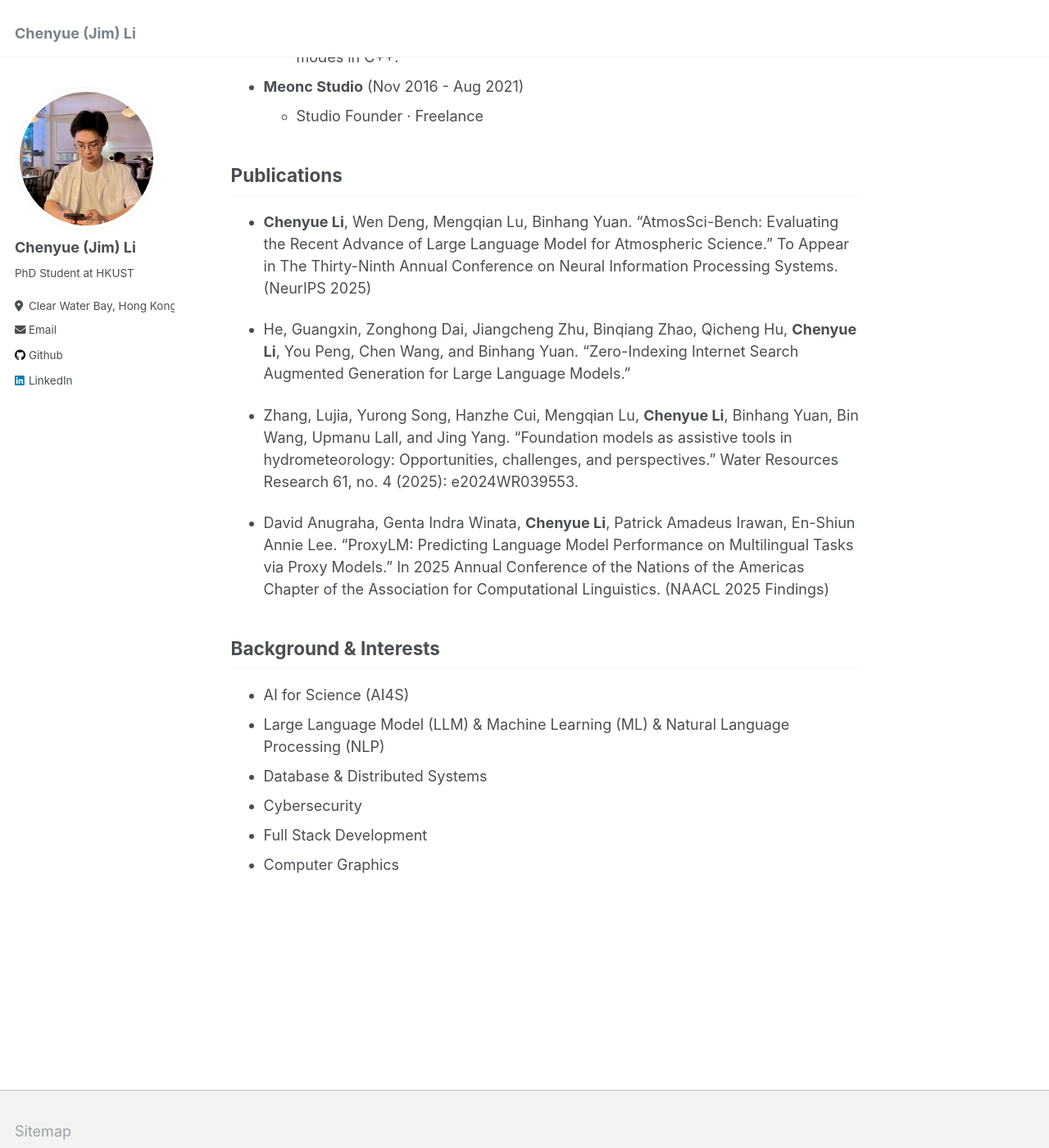
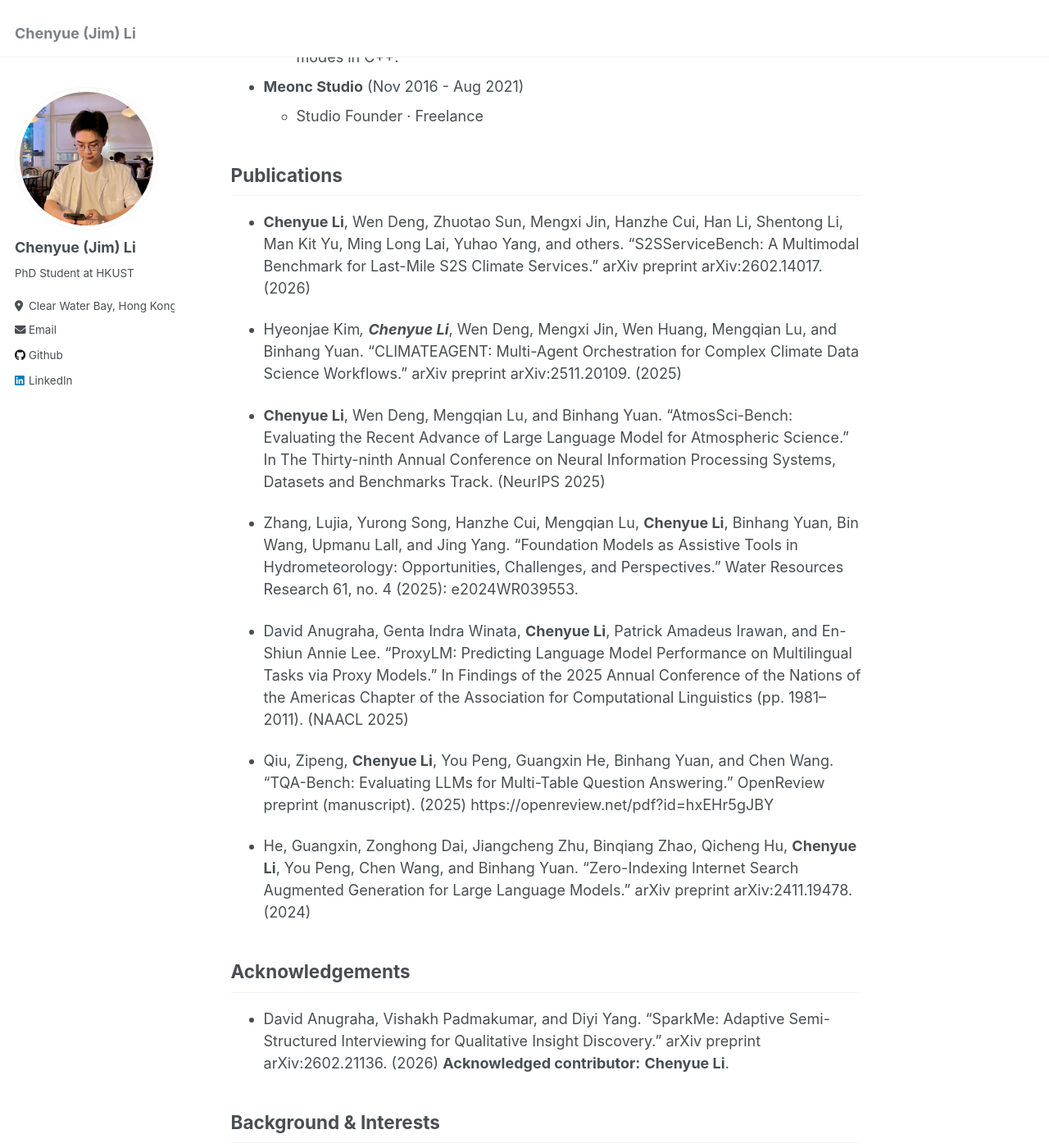
Before and after one commit to jimschenchen/jimschenchen.github.io, a Jekyll site: the page built from _pages/about.md, in a window 1280 px wide and 1400 px high, scrolled down 990 px. Shown: the whole window at 82% size. Built offline with Jekyll 4.4.1, drawn with Linux system fonts in a browser that asks for light colours.

Commit message:
Update about.md

```diff
--- a/_pages/about.md
+++ b/_pages/about.md
@@ -37,14 +37,24 @@ https://www.mindspore.cn/en.
 Publications
 -----
 
-- <b>Chenyue Li</b>, Wen Deng, Mengqian Lu, Binhang Yuan. "AtmosSci-Bench: Evaluating the Recent Advance of Large Language Model for Atmospheric Science." To Appear in The Thirty-Ninth Annual Conference on Neural Information Processing Systems. (NeurIPS 2025)
+- <b>Chenyue Li</b>, Wen Deng, Zhuotao Sun, Mengxi Jin, Hanzhe Cui, Han Li, Shentong Li, Man Kit Yu, Ming Long Lai, Yuhao Yang, and others. "S2SServiceBench: A Multimodal Benchmark for Last-Mile S2S Climate Services." arXiv preprint arXiv:2602.14017. (2026)
 
-- He, Guangxin, Zonghong Dai, Jiangcheng Zhu, Binqiang Zhao, Qicheng Hu, <b>Chenyue Li</b>, You Peng, Chen Wang, and Binhang Yuan. "Zero-Indexing Internet Search Augmented Generation for Large Language Models."
+- Hyeonjae Kim*, <b>Chenyue Li</b>*, Wen Deng, Mengxi Jin, Wen Huang, Mengqian Lu, and Binhang Yuan. "CLIMATEAGENT: Multi-Agent Orchestration for Complex Climate Data Science Workflows." arXiv preprint arXiv:2511.20109. (2025)
 
-- Zhang, Lujia, Yurong Song, Hanzhe Cui, Mengqian Lu, <b>Chenyue Li</b>, Binhang Yuan, Bin Wang, Upmanu Lall, and Jing Yang. "Foundation models as assistive tools in hydrometeorology: Opportunities, challenges, and perspectives." Water Resources Research 61, no. 4 (2025): e2024WR039553.
+- <b>Chenyue Li</b>, Wen Deng, Mengqian Lu, and Binhang Yuan. "AtmosSci-Bench: Evaluating the Recent Advance of Large Language Model for Atmospheric Science." In The Thirty-ninth Annual Conference on Neural Information Processing Systems, Datasets and Benchmarks Track. (NeurIPS 2025)
 
-- David Anugraha, Genta Indra Winata, <b>Chenyue Li</b>, Patrick Amadeus Irawan, En-Shiun Annie Lee. "ProxyLM: Predicting Language Model Performance on Multilingual Tasks via Proxy Models." In 2025 Annual Conference of the Nations of the Americas Chapter of the Association for Computational Linguistics. (NAACL 2025 Findings)
+- Zhang, Lujia, Yurong Song, Hanzhe Cui, Mengqian Lu, <b>Chenyue Li</b>, Binhang Yuan, Bin Wang, Upmanu Lall, and Jing Yang. "Foundation Models as Assistive Tools in Hydrometeorology: Opportunities, Challenges, and Perspectives." Water Resources Research 61, no. 4 (2025): e2024WR039553.
 
+- David Anugraha, Genta Indra Winata, <b>Chenyue Li</b>, Patrick Amadeus Irawan, and En-Shiun Annie Lee. "ProxyLM: Predicting Language Model Performance on Multilingual Tasks via Proxy Models." In Findings of the 2025 Annual Conference of the Nations of the Americas Chapter of the Association for Computational Linguistics (pp. 1981--2011). (NAACL 2025)
+
+- Qiu, Zipeng, <b>Chenyue Li</b>, You Peng, Guangxin He, Binhang Yuan, and Chen Wang. "TQA-Bench: Evaluating LLMs for Multi-Table Question Answering." OpenReview preprint (manuscript). (2025) https://openreview.net/pdf?id=hxEHr5gJBY
+
+- He, Guangxin, Zonghong Dai, Jiangcheng Zhu, Binqiang Zhao, Qicheng Hu, <b>Chenyue Li</b>, You Peng, Chen Wang, and Binhang Yuan. "Zero-Indexing Internet Search Augmented Generation for Large Language Models." arXiv preprint arXiv:2411.19478. (2024)
+
+Acknowledgements
+-----
+
+- David Anugraha, Vishakh Padmakumar, and Diyi Yang. "SparkMe: Adaptive Semi-Structured Interviewing for Qualitative Insight Discovery." arXiv preprint arXiv:2602.21136. (2026) <b>Acknowledged contributor:</b> <b>Chenyue Li</b>.
 
 Background & Interests
 -----
```
